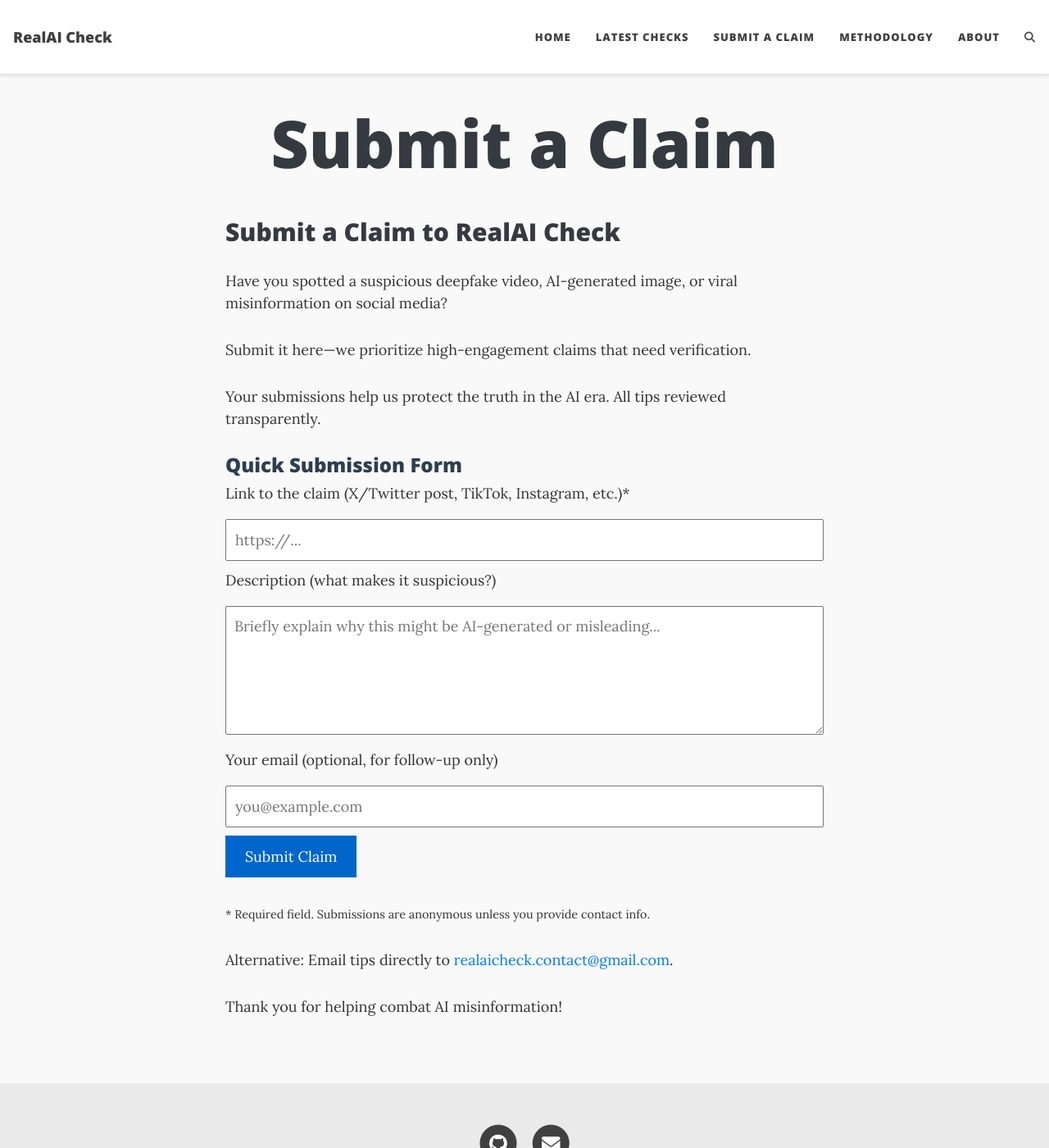
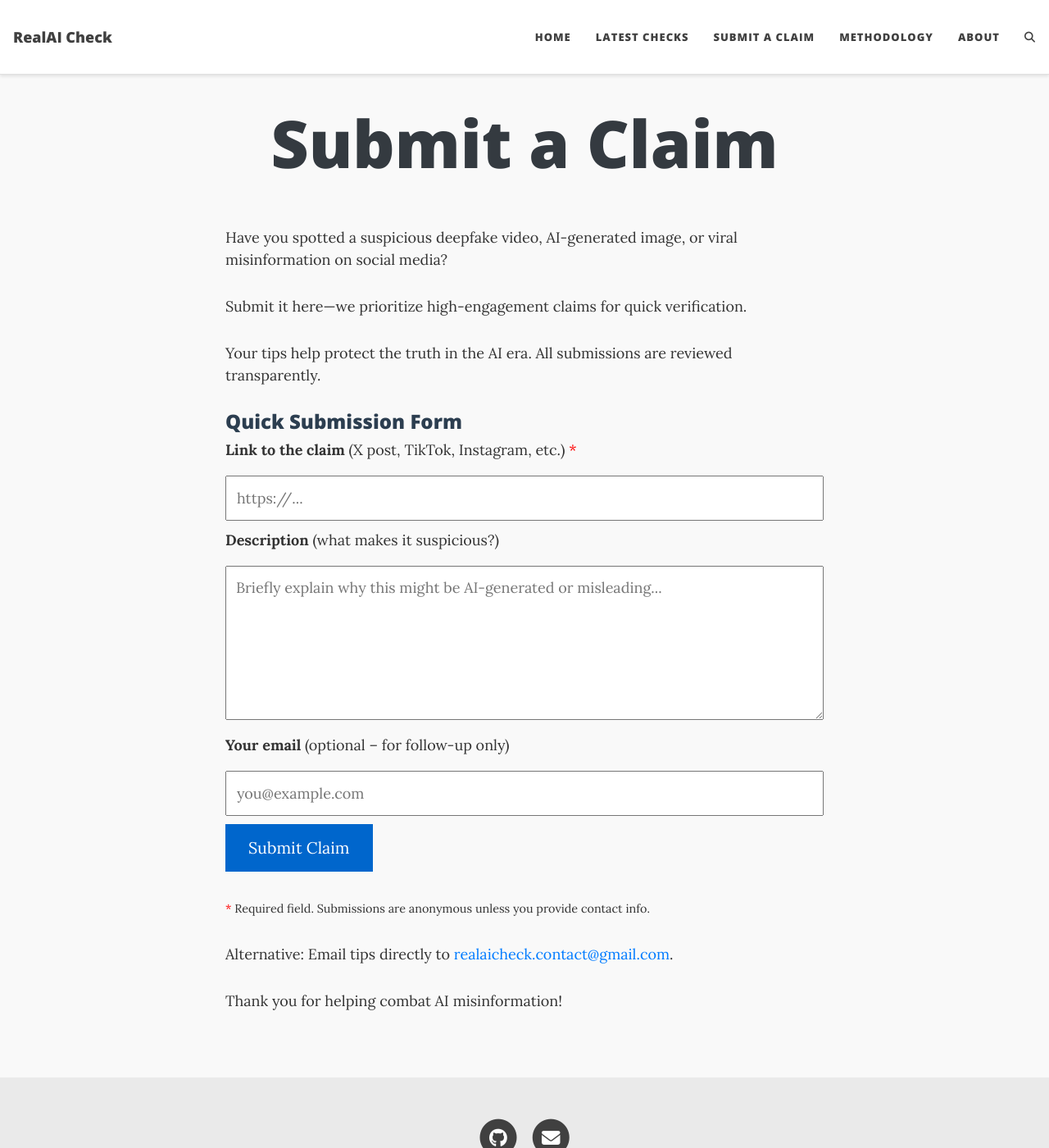
Before and after one commit to Arjun-K-Varkey/realaicheck.github.io, a Jekyll site: the page built from submit.md, in a window 1280 px wide and 1400 px high. Shown: the whole window at 82% size. Built offline with Jekyll 4.4.1, drawn with Linux system fonts in a browser that asks for light colours; comment, search, counter and statistics services are not loaded.

Commit message:
Refine submission form layout and text
Updated the submission form for clarity and improved styling.

```diff
--- a/submit.md
+++ b/submit.md
@@ -3,31 +3,31 @@
 title: Submit a Claim
 ---
 
-## Submit a Claim to RealAI Check
-
 Have you spotted a suspicious deepfake video, AI-generated image, or viral misinformation on social media?
 
-Submit it here—we prioritize high-engagement claims that need verification.
+Submit it here—we prioritize high-engagement claims for quick verification.
 
-Your submissions help us protect the truth in the AI era. All tips reviewed transparently.
+Your tips help protect the truth in the AI era. All submissions are reviewed transparently.
 
 ### Quick Submission Form
 
-<form action="https://formspree.io/f/your-form-id" method="POST">  <!-- Replace with your Formspree/Getform/etc. endpoint -->
-  <label for="url">Link to the claim (X/Twitter post, TikTok, Instagram, etc.)*</label>
-  <input type="url" name="url" id="url" placeholder="https://..." required style="width:100%; padding:10px; margin:10px 0;">
+<form action="https://formspree.io/f/your-form-id" method="POST">
+  <!-- Replace the action URL with your real Formspree, Getform, Basin, etc. endpoint -->
 
-  <label for="description">Description (what makes it suspicious?)</label>
-  <textarea name="description" id="description" rows="5" placeholder="Briefly explain why this might be AI-generated or misleading..." style="width:100%; padding:10px; margin:10px 0;"></textarea>
+  <label for="url"><strong>Link to the claim</strong> (X post, TikTok, Instagram, etc.) <span style="color:red;">*</span></label>
+  <input type="url" name="url" id="url" placeholder="https://..." required style="width:100%; padding:12px; margin:10px 0; box-sizing:border-box;">
 
-  <label for="email">Your email (optional, for follow-up only)</label>
-  <input type="email" name="_replyto" id="email" placeholder="you@example.com" style="width:100%; padding:10px; margin:10px 0;">
+  <label for="description"><strong>Description</strong> (what makes it suspicious?)</label>
+  <textarea name="description" id="description" rows="6" placeholder="Briefly explain why this might be AI-generated or misleading..." style="width:100%; padding:12px; margin:10px 0; box-sizing:border-box;"></textarea>
 
-  <button type="submit" style="background:#0066cc; color:white; padding:12px 24px; border:none; cursor:pointer;">Submit Claim</button>
+  <label for="email"><strong>Your email</strong> (optional – for follow-up only)</label>
+  <input type="email" name="_replyto" id="email" placeholder="you@example.com" style="width:100%; padding:12px; margin:10px 0; box-sizing:border-box;">
+
+  <button type="submit" style="background:#0066cc; color:white; padding:14px 28px; border:none; font-size:1.1em; cursor:pointer;">Submit Claim</button>
 </form>
 
-<p><small>* Required field. Submissions are anonymous unless you provide contact info.</small></p>
+<p><small><span style="color:red;">*</span> Required field. Submissions are anonymous unless you provide contact info.</small></p>
 
-<p>Alternative: Email tips directly to <a href="mailto:your-email@example.com">realaicheck.contact@gmail.com</a>.</p>
+<p>Alternative: Email tips directly to <a href="mailto:realaicheck.contact@gmail.com">realaicheck.contact@gmail.com</a>.</p>
 
 Thank you for helping combat AI misinformation!
```
